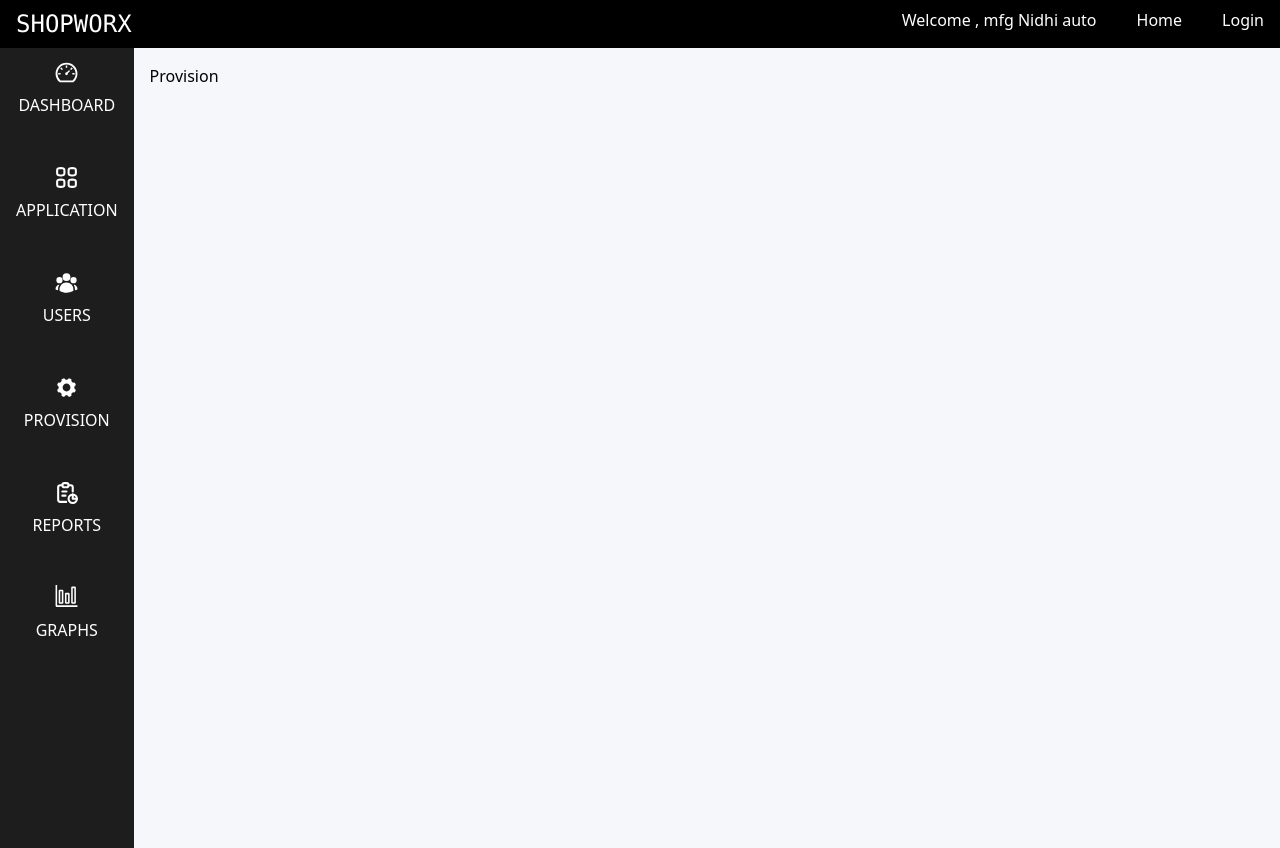
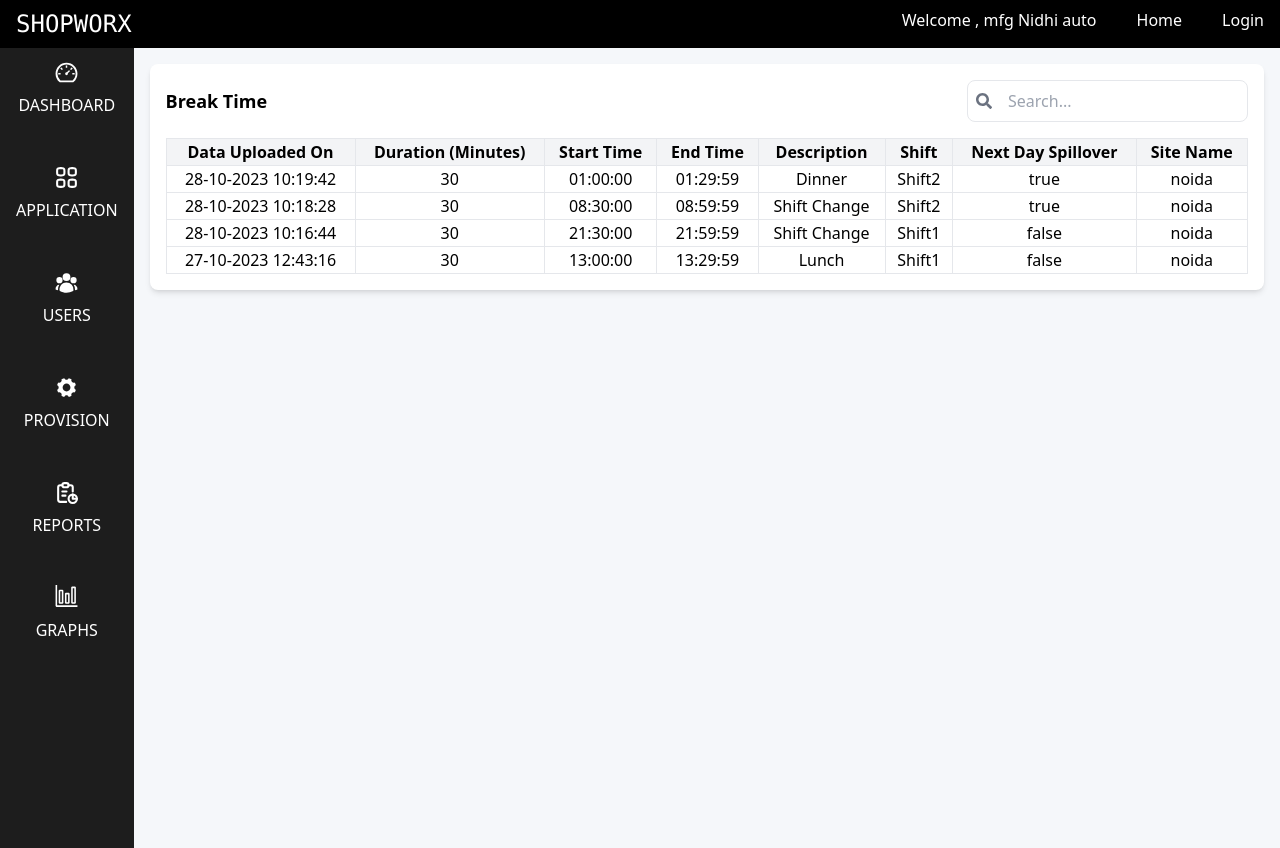
Before and after one commit to SurajDubey14/shopworx, a React (Vite) app: page /provision in a window 1280 px wide. Built offline with nearby package versions, Linux system fonts and the light colour scheme.

Commit message:
provision

```diff
--- a/src/pages/Provision/Provision.jsx
+++ b/src/pages/Provision/Provision.jsx
@@ -1,9 +1,105 @@
-import React from 'react'
+import { useState } from "react";
+import { FaSearch } from "react-icons/fa";
+
+const breakTimeData = [
+  {
+    uploadedOn: "28-10-2023 10:19:42",
+    duration: 30,
+    startTime: "01:00:00",
+    endTime: "01:29:59",
+    description: "Dinner",
+    shift: "Shift2",
+    spillover: "true",
+    site: "noida",
+  },
+  {
+    uploadedOn: "28-10-2023 10:18:28",
+    duration: 30,
+    startTime: "08:30:00",
+    endTime: "08:59:59",
+    description: "Shift Change",
+    shift: "Shift2",
+    spillover: "true",
+    site: "noida",
+  },
+  {
+    uploadedOn: "28-10-2023 10:16:44",
+    duration: 30,
+    startTime: "21:30:00",
+    endTime: "21:59:59",
+    description: "Shift Change",
+    shift: "Shift1",
+    spillover: "false",
+    site: "noida",
+  },
+  {
+    uploadedOn: "27-10-2023 12:43:16",
+    duration: 30,
+    startTime: "13:00:00",
+    endTime: "13:29:59",
+    description: "Lunch",
+    shift: "Shift1",
+    spillover: "false",
+    site: "noida",
+  },
+];
 
 const Provision = () => {
+  const [search, setSearch] = useState("");
+
+  const filteredData = breakTimeData.filter(
+    (row) =>
+      row.description.toLowerCase().includes(search.toLowerCase()) ||
+      row.shift.toLowerCase().includes(search.toLowerCase()) ||
+      row.spillover.toLowerCase().includes(search.toLowerCase())
+  );
   return (
-    <div>Provision</div>
-  )
-}
+    <>
+      <div className="p-4 bg-white rounded-lg shadow-md">
+        <div className="flex justify-between items-center mb-4">
+          <h2 className="text-lg font-semibold">Break Time</h2>
+          <div className="flex items-center  border border-gray-200 p-2 rounded-lg">
+            <FaSearch className="text-gray-500" />
+            <input
+              type="text"
+              placeholder="Search..."
+              value={search}
+              onChange={(e) => setSearch(e.target.value)}
+              className="pl-4 focus:outline-none"
+            />
+          </div>
+        </div>
+        <table className="w-full border border-gray-200">
+          <thead >
+            <tr className="bg-gray-100 text-center">
+              <th className="border px-2">Data Uploaded On</th>
+              <th className="border px-2">Duration (Minutes)</th>
+              <th className="border px-2">Start Time</th>
+              <th className="border px-2">End Time</th>
+              <th className="border px-2">Description</th>
+              <th className="border px-2">Shift</th>
+              <th className="border px-2">Next Day Spillover</th>
+              <th className="border px-2">Site Name</th>
+            </tr>
+          </thead>
+          <tbody>
+            {filteredData.map((row, index) => (
+              <tr key={index} className="text-center border">
+                <td className="border px-2">{row.uploadedOn}</td>
+                <td className="border px-2">{row.duration}</td>
+                <td className="border px-2">{row.startTime}</td>
+                <td className="border px-2">{row.endTime}</td>
+                <td className="border px-2">{row.description}</td>
+                <td className="border px-2">{row.shift}</td>
+                <td className="border px-2">{row.spillover}</td>
+                <td className="border px-2">{row.site}</td>
+              </tr>
+            ))}
+          </tbody>
+        </table>
+      </div>
+    </>
+  );
+};
 
-export default Provision
+export default Provision;
```
